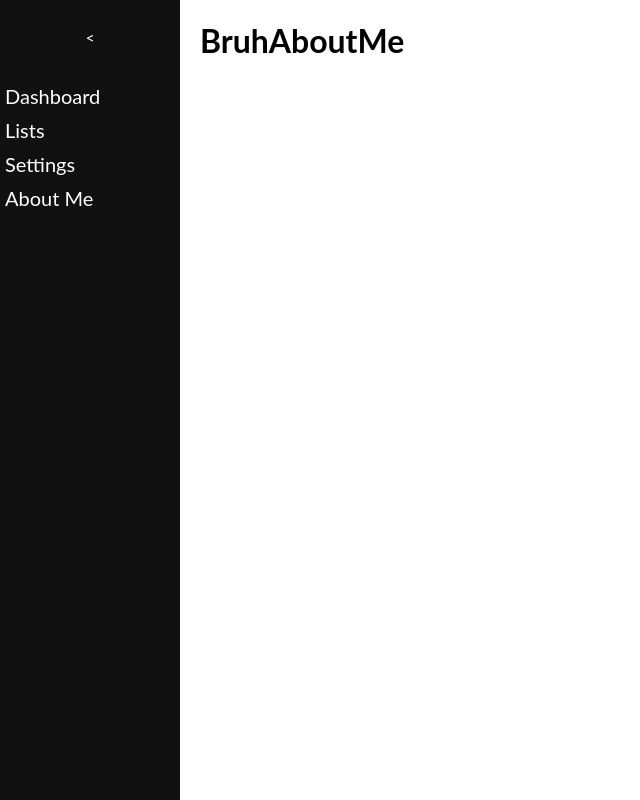
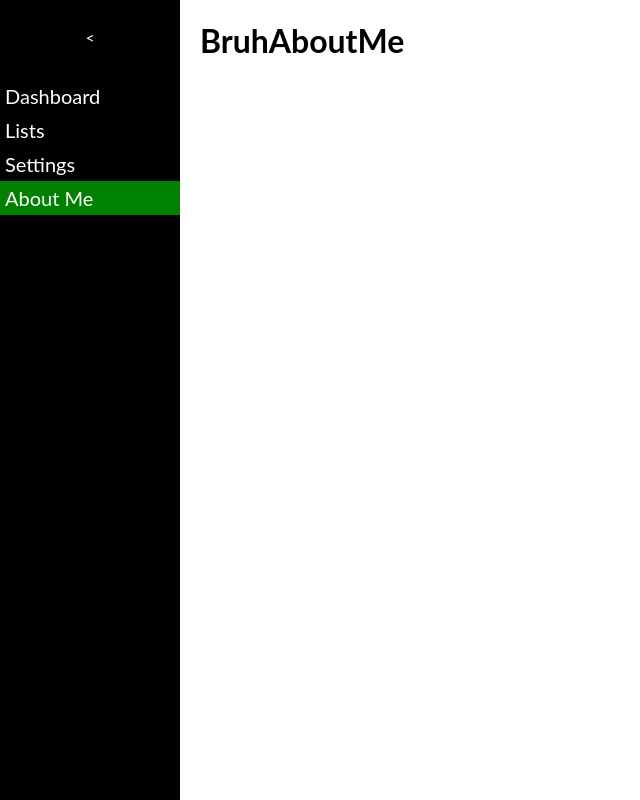
Before and after one commit to philwing100/Portfolio-Vue-Frontend, a Vue app: page / in a window 1280 px wide. Shown: the whole page, without its empty margins (0-640 px from the left). Built offline with nearby package versions, Linux system fonts and the light colour scheme.

Commit message:
Set up a color palette json and spent an hour trying to access it

```diff
--- /dev/null
+++ b/src/assets/colors.json
@@ -0,0 +1,10 @@
+{
+    "primary": "#3498db",
+    "secondary": "#2ecc71",
+    "downClick": "#e74c3c",
+    "clicked": "e",
+    "hover": "e",
+    "text": "white",
+    "background": "#ecf0f1",
+    "sidebar": "#000000"
+  }
--- a/src/components/SideBar.vue
+++ b/src/components/SideBar.vue
@@ -1,35 +1,98 @@
 <template>
-    <div :style="{ width: sidebarWidth + 'px' }" class="sidebar">
+    <div :style="{ width: sidebarWidth + 'px', 'background-color': colors.sidebar }" class="sidebar" >
       <div @click="toggleWidth" class="collapse-icon" :class="{ 'rotate-180': !toggleBar }">></div>
       <nav class="needPadding">
-              <router-link v-if="!toggleBar" to="/Dashboard" class="sidebarItem">Dashboard</router-link>
-              <router-link v-if="!toggleBar" to="/Lists" class="sidebarItem">Lists</router-link>
-              <router-link v-if="!toggleBar" to="/Settings" class="sidebarItem">Settings</router-link>
-              <router-link v-if="!toggleBar" to="/" class="sidebarItem">About Me</router-link>
-        </nav>
+        <router-link
+          v-if="!toggleBar"
+          to="/Dashboard"
+          class="sidebarItem"
+          :class="{ 'active': $route.path === '/Dashboard' }"
+          @click="setActiveItem('/Dashboard')"
+        >
+          Dashboard
+        </router-link>
+        <router-link
+          v-if="!toggleBar"
+          to="/Lists"
+          class="sidebarItem"
+          :class="{ 'active': $route.path === '/Lists' }"
+          @click="setActiveItem('/Lists')"
+        >
+          Lists
+        </router-link>
+        <router-link
+          v-if="!toggleBar"
+          to="/Settings"
+          class="sidebarItem"
+          :class="{ 'active': $route.path === '/Settings' }"
+          @click="setActiveItem('/Settings')"
+        >
+          Settings
+        </router-link>
+        <router-link
+          v-if="!toggleBar"
+          to="/"
+          class="sidebarItem"
+          :class="{ 'active': $route.path === '/' }"
+          @click="setActiveItem('/')"
+        >
+          About Me
+        </router-link>
+      </nav>
     </div>
     <router-view :class="{ 'paddingWithSidebar': !toggleBar, 'paddingWithoutSidebar' : toggleBar }"></router-view>
   </template>
 
   <script>
-  import { ref } from 'vue';
+  import { ref, onMounted, onUnmounted } from 'vue';
+  import colors from '@/assets/colors.json';
 
   export default {
     name: 'SideBar',
     setup() {
       const toggleBar = ref(false);
       const sidebarWidth = ref(180);
+      const activeItem = ref(null);
 
       const toggleWidth = () => {
         toggleBar.value = !toggleBar.value;
         sidebarWidth.value = toggleBar.value ? 30 : 180;
       };
 
+      const setActiveItem = (item) => {
+        activeItem.value = item;
+      };
+
+      const handleEscapeKey = (event) => {
+        if (event.key === 'Escape') {
+          toggleWidth();
+        }
+      };
+
+      onMounted(() => {
+        // Add event listener when the component is mounted
+        document.addEventListener('keyup', handleEscapeKey);
+      });
+
+      onUnmounted(() => {
+        // Remove event listener when the component is unmounted
+        document.removeEventListener('keyup', handleEscapeKey);
+      });
+
       return {
         toggleBar,
         sidebarWidth,
         toggleWidth,
+        activeItem,
+        setActiveItem,
+        colors: colors,
       };
+    },
+
+    beforeRouteUpdate(to, from, next) {
+      // Update the activeItem when the route changes
+      this.setActiveItem(to.path);
+      next();
     },
   };
   </script>
@@ -42,7 +105,7 @@
     z-index: 1;
     top: 0;
     left: 0;
-    background-color: #111;
+    background-color: colors.sidebar;
     overflow-x: hidden;
     transition: width 0.5s;
     padding-top: 30px;
@@ -69,7 +132,7 @@
   }
 
   .sidebarItem.active {
-    color:darkgrey;
+    background-color: green;
   }
 
   .needPadding{
@@ -80,11 +143,11 @@
     padding-left:50px;
     transition: 0.3s linear;
   }
+
   .paddingWithSidebar{
     padding-left:200px;
     transition: 0.3s linear;
   }
-
 
   .collapse-icon {
     cursor: pointer;
```
Also changed, not shown: vue.config.js (line endings or trailing spaces).
